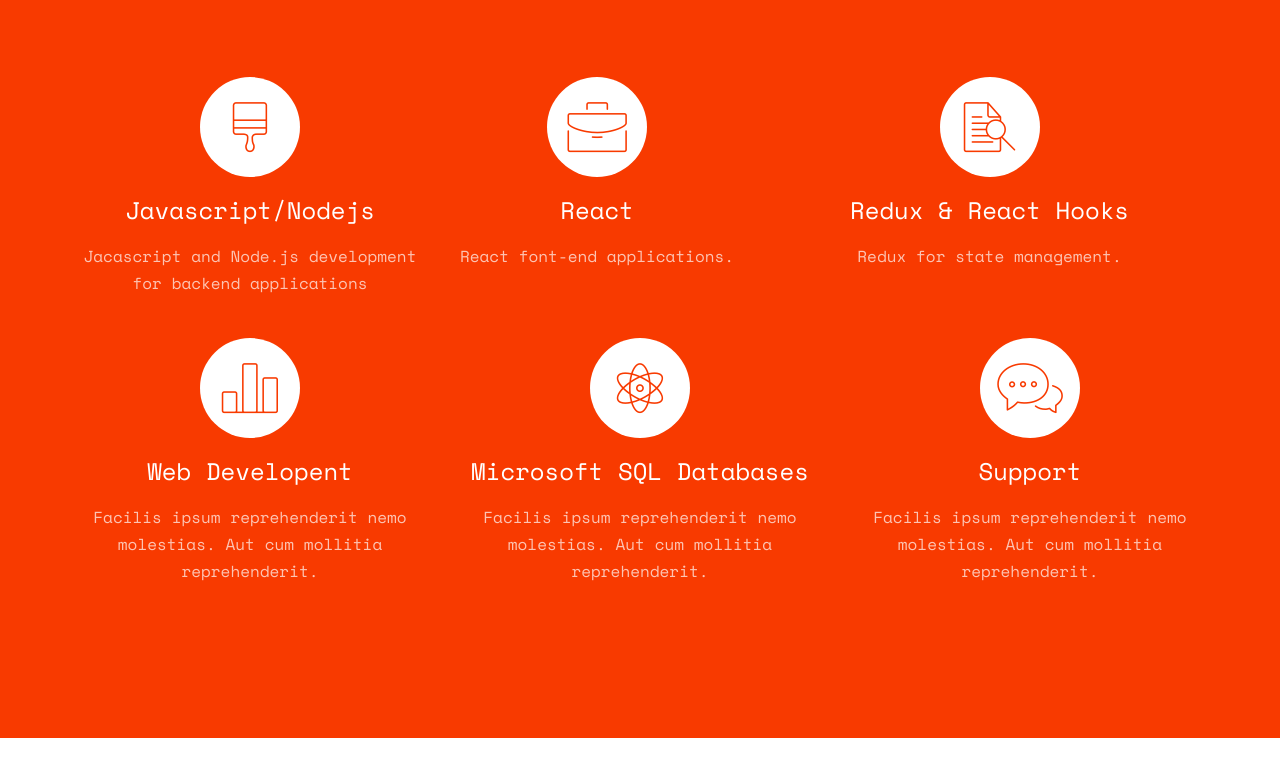
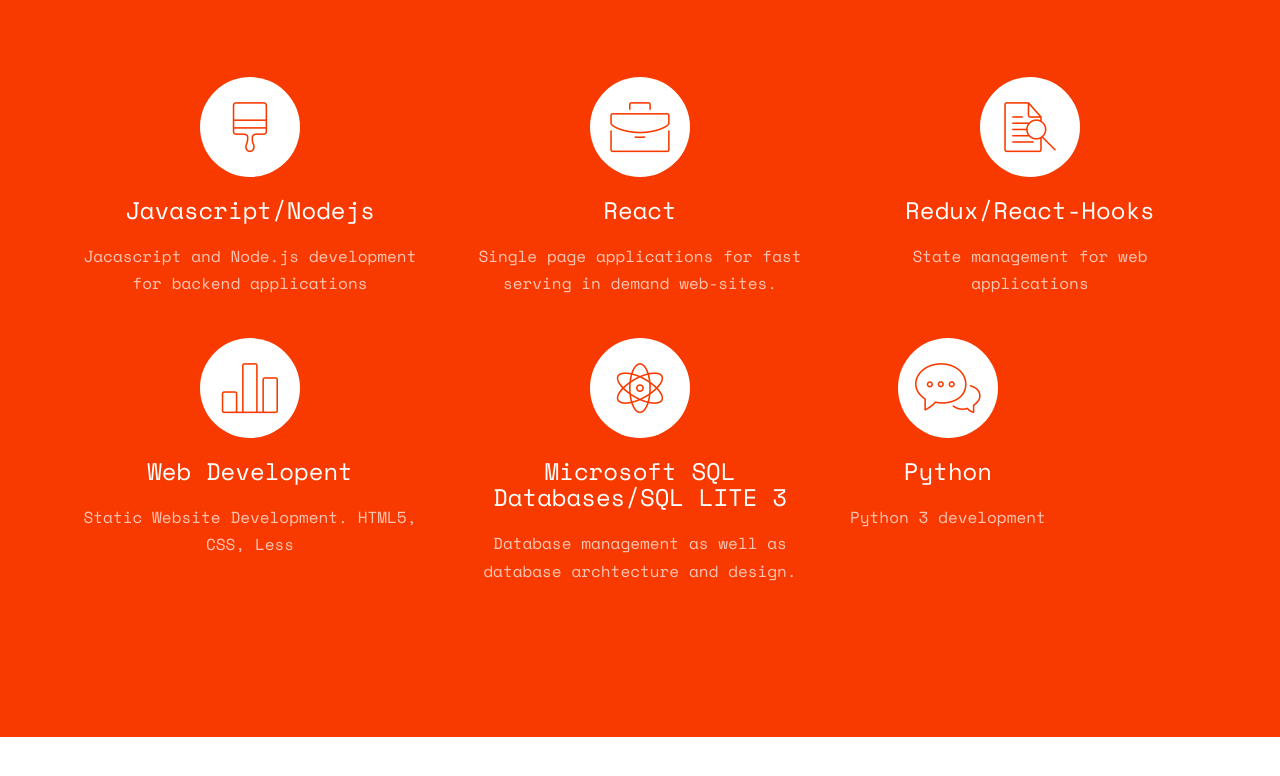
Before and after one commit to iepoch/iepoch.github.io, a website: page index.html in a window 1280 px wide. Shown: the part 1836-2612 px from the top of the page. Drawn offline with nearby package versions, Linux system fonts and the light colour scheme; some packages are replaced by stand-ins of ours; no server answers; files whose address does not match are found by name.

Commit message:
finding small issues and resloving them

```diff
--- a/index.html
+++ b/index.html
@@ -98,7 +98,7 @@
 					<ul class="info">
 						<li><span class="first-block">Full Name:</span><span class="second-block">Stefan Rhys Clem</span></li>
 						<li><span class="first-block">Email:</span><span class="second-block">steaclem@gmail.com</span></li>
-						<li><span class="first-block">Website:</span><span class="second-block">wstefan-rhys.me</span></li>
+						<li><span class="first-block">Website:</span><span class="second-block">stefan-rhys.me</span></li>
 					</ul>
 				</div>
 				<div class="col-md-8">
@@ -228,7 +228,7 @@
 							</span>
 							<div class="feature-copy">
 								<h3>React</h3>
-								<p>React font-end applications.</p>
+								<p>Single page applications for fast serving in demand web-sites.</p>
 							</div>
 						</div>
 
@@ -239,8 +239,8 @@
 								<i class="icon-search"></i>
 							</span>
 							<div class="feature-copy">
-								<h3>Redux & React Hooks</h3>
-								<p>Redux for state management.</p>
+								<h3>Redux/React-Hooks</h3>
+								<p>State management for web applications</p>
 							</div>
 						</div>
 					</div>
@@ -256,7 +256,7 @@
 							</span>
 							<div class="feature-copy">
 								<h3>Web Developent</h3>
-								<p>Facilis ipsum reprehenderit nemo molestias. Aut cum mollitia reprehenderit.</p>
+								<p> Static Website Development. HTML5, CSS, Less</p>
 							</div>
 						</div>
 
@@ -268,8 +268,8 @@
 								<i class="icon-genius"></i>
 							</span>
 							<div class="feature-copy">
-								<h3>Microsoft SQL Databases</h3>
-								<p>Facilis ipsum reprehenderit nemo molestias. Aut cum mollitia reprehenderit.</p>
+								<h3>Microsoft SQL Databases/SQL LITE 3</h3>
+								<p>Database management as well as database archtecture and design. </p>
 							</div>
 						</div>
 
@@ -280,8 +280,8 @@
 								<i class="icon-chat"></i>
 							</span>
 							<div class="feature-copy">
-								<h3>Support</h3>
-								<p>Facilis ipsum reprehenderit nemo molestias. Aut cum mollitia reprehenderit.</p>
+								<h3>Python</h3>
+								<p>Python 3 development</p>
 							</div>
 						</div>
 					</div>
```
